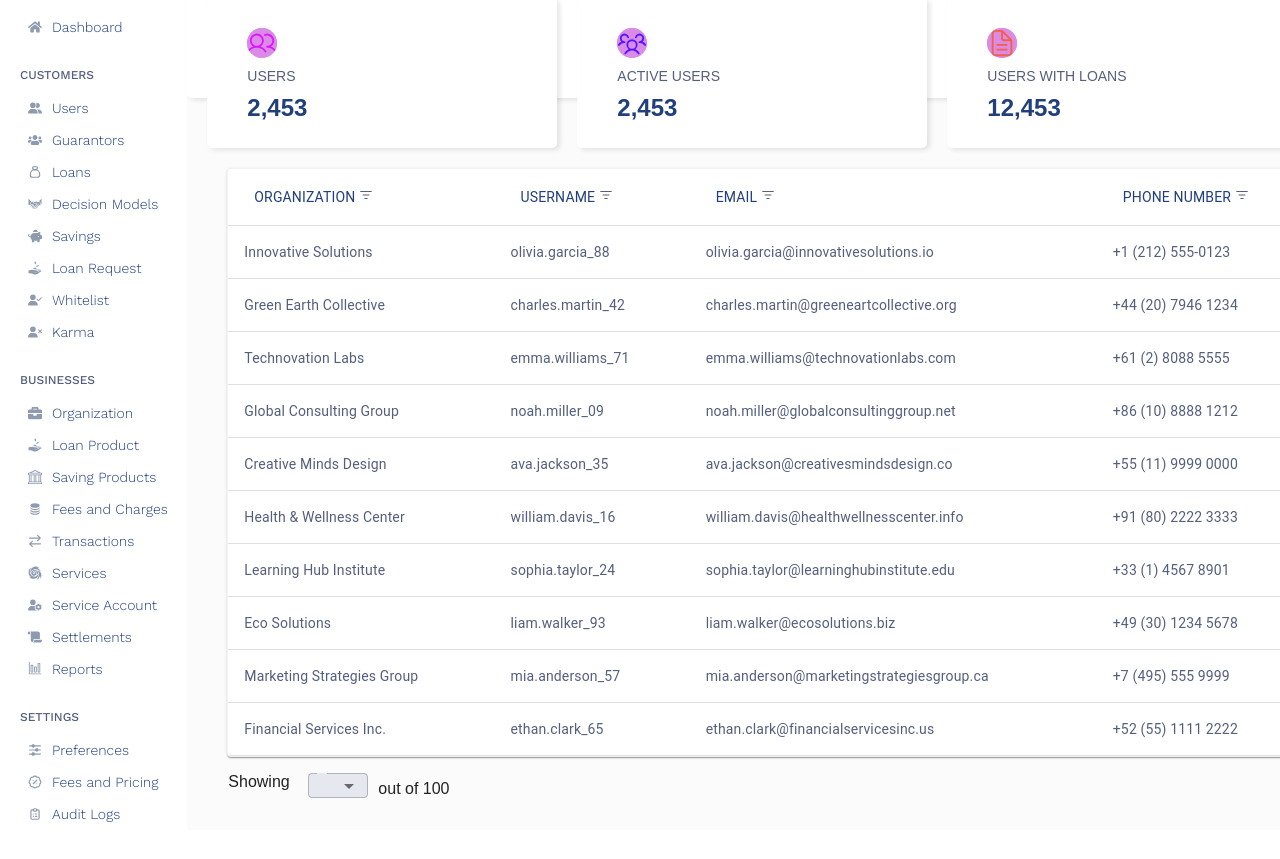
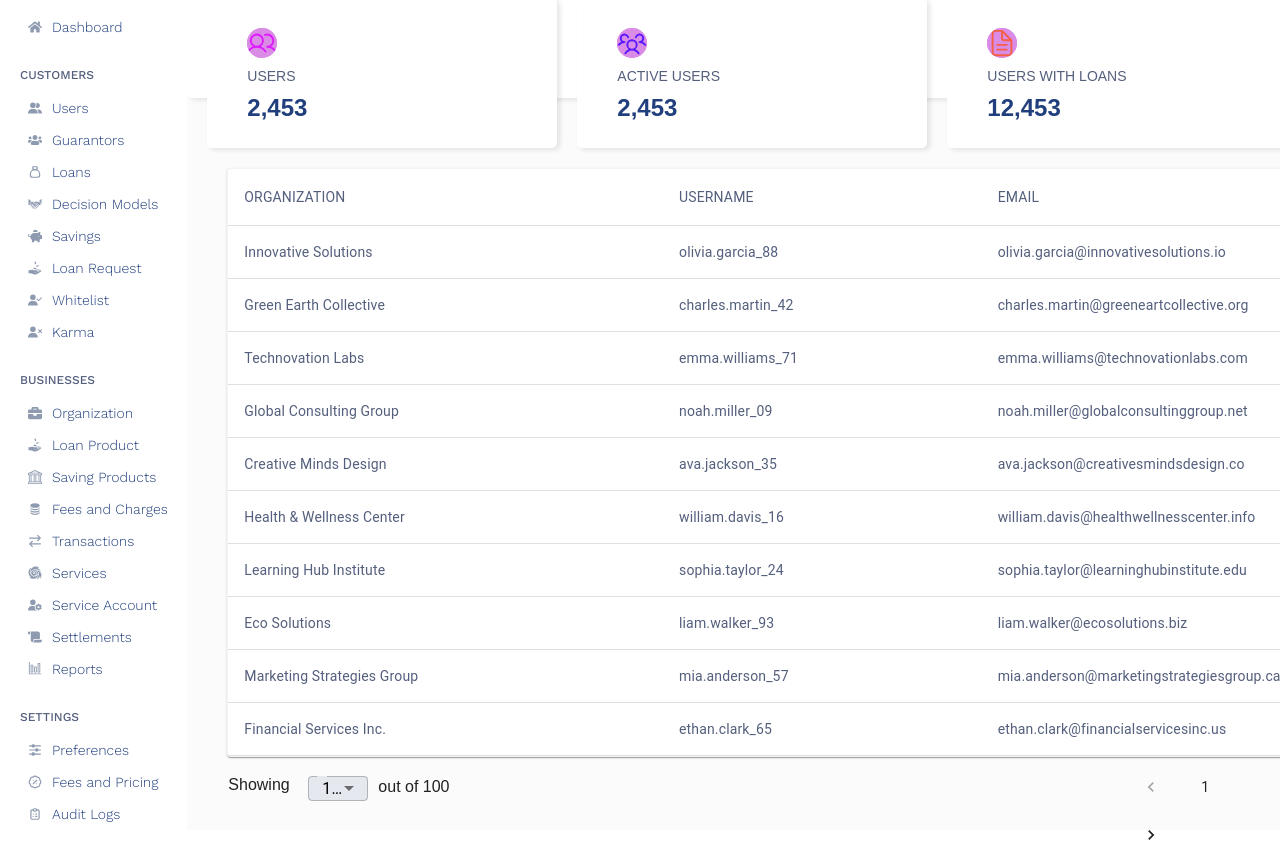
Before and after one commit to youngedge/lendsqrFigma, a React (Create React App) app: page /Dashboard in a window 1280 px wide. Shown: the part 162-1021 px from the top of the page. Before the commit the page ends 992 px from the top, so only its background shows below. Built offline with nearby package versions, Linux system fonts and the light colour scheme; the HTML template or start-up script is replaced by a standard one; a web font is replaced by a local one.

Commit message:
pagination changes

```diff
--- a/package.json
+++ b/package.json
@@ -5,6 +5,7 @@
   "dependencies": {
     "@emotion/react": "^11.11.3",
     "@emotion/styled": "^11.11.0",
+    "@mui/icons-material": "^5.15.11",
     "@mui/material": "^5.15.10",
     "@testing-library/jest-dom": "^5.17.0",
     "@testing-library/react": "^13.4.0",
@@ -12,6 +13,7 @@
     "react": "^18.2.0",
     "react-dom": "^18.2.0",
     "react-icons": "^5.0.1",
+    "react-paginate": "^8.2.0",
     "react-router-dom": "^6.22.0",
     "web-vitals": "^2.1.4"
   },
--- a/src/Components/table/table.css
+++ b/src/Components/table/table.css
@@ -23,7 +23,12 @@
     position: absolute;
 }
 .numbr{
-    position:fixed;
-    margin-top: -1.4%;
+    position:relative;
+    margin-top: -10%;
     margin-left: 150px;
 }
+.pagination{
+    position: absolute;
+    margin-top: 0.5%;
+    margin-left: 70%;
+}
--- a/src/Components/table/table.jsx
+++ b/src/Components/table/table.jsx
@@ -1,4 +1,4 @@
-import React from 'react';
+import React, { useState } from 'react';
 import './table.css';
 import Table from '@mui/material/Table';
 import TableBody from '@mui/material/TableBody';
@@ -9,6 +9,7 @@ import TableRow from '@mui/material/TableRow';
 import Paper from '@mui/material/Paper';
 import { LuListFilter } from "react-icons/lu";
 import { Select, MenuItem } from '@mui/material';
+import Pagination from '@mui/material/Pagination';
 
 const rows = [
   {
@@ -97,76 +98,78 @@ const TableFooter = ({ rowCount, rowsPerPage, onRowsPerPageChange }) => {
   const handleRowsPerPageChange = (event) => {
     onRowsPerPageChange(event.target.value);
   };
+
   return (
     <div className='footer'>
       <div className='shw'>
-            Showing</div>
+        Showing
+      </div>
       <div>
         <Select className='drpDown'
           value={rowsPerPage}
-            //   onChange={handleRowsPerPageChange}
-              style={{ background: "#213F7D1A", color: "black",}}>
-              <MenuItem value={rowCount}>{rowCount}</MenuItem>
+          onChange={handleRowsPerPageChange}
+          style={{ background: "#213F7D1A", color: "black" }}
+        >
+          <MenuItem value={rowCount}>100</MenuItem>
+          {/* <MenuItem value={10}>10</MenuItem>
+          <MenuItem value={25}>25</MenuItem> */}
         </Select>
-            <div className='numbr'>out of 100</div>
+        <div className='numbr'>out of {100}</div>
       </div>
     </div>
   );
 };
 
-const table = () => {
+const UserTable = () => {
+  const [page, setPage] = useState(0);
+  const [rowsPerPage, setRowsPerPage] = useState(10);
+
+  const handleChangePage = (event, newPage) => {
+    setPage(newPage);
+  };
+
+  const handleRowsPerPageChange = (event) => {
+    setRowsPerPage(event.target.value);
+    setPage(0); // Reset to the first page
+  };
+
   return (
     <TableContainer component={Paper} className='table'>
       <Table sx={{ minWidth: 650 }} aria-label="simple table">
         <TableHead>
           <TableRow>
-            <TableCell className='tablecell' >
-              <span> ORGANIZATION </span>
-              <LuListFilter className='filtericon'/>
-            </TableCell>
-            <TableCell className='tablecell' >
-              <span> USERNAME </span>
-              <LuListFilter className='filtericon'/>
-            </TableCell>
-            <TableCell className='tablecell' >
-              <span> EMAIL </span>
-              <LuListFilter className='filtericon'/>
-            </TableCell>
-            <TableCell className='tablecell' >
-              <span> PHONE NUMBER </span>
-              <LuListFilter className='filtericon'/>
-            </TableCell>
-            <TableCell className='tablecell'>
-              <span> DATE JOINED </span>
-              <LuListFilter className='filtericon'/>
-            </TableCell>
-            <TableCell className='tablecell' >
-              <span> STATUS </span>
-              <LuListFilter className='filtericon'/>
-            </TableCell>
+            <TableCell className='tablecell'>ORGANIZATION</TableCell>
+            <TableCell className='tablecell'>USERNAME</TableCell>
+            <TableCell className='tablecell'>EMAIL</TableCell>
+            {/* Add more TableCell elements for other properties */}
           </TableRow>
         </TableHead>
         <TableBody>
-          {rows.map((row) => (
-            <TableRow
-              key={row.username}
-              // sx={{ '&:last-child td, &:last-child th': { border: 0 } }}
-            >
-              <TableCell className='tablecell'>
-                {row.organization_name}
-              </TableCell>
+          {rows
+            .slice(page * rowsPerPage, page * rowsPerPage + rowsPerPage)
+            .map((row) => (
+              <TableRow key={row.username} >
+                <TableCell className='tablecell'>{row.organization_name}</TableCell>
                 <TableCell className='tablecell'>{row.username}</TableCell>
                 <TableCell className='tablecell'>{row.email}</TableCell>
-              <TableCell className='tablecell'>{row.phone_number}</TableCell>
-              <TableCell className='tablecell'>{row.date_joined}</TableCell>
-              <TableCell className='tablecell'>{row.status}</TableCell>
+                {/* Add more TableCell elements to render other properties */}
               </TableRow>
             ))}
         </TableBody>
       </Table>
-      <TableFooter rowCount={rows.length} />
+      <TableFooter
+        rowCount={rows.length}
+        rowsPerPage={rowsPerPage}
+        onRowsPerPageChange={handleRowsPerPageChange}
+      />
+      <Pagination
+        className='pagination'
+        count={Math.ceil(rows.length / rowsPerPage)}
+        page={page}
+        // onChange={handleChangePage}
+      />
     </TableContainer>
   );
 };
 
-export default table;
+export default UserTable;
```
Also changed, not shown: 1 other file (tests, documents, lock files or other folders). Lines whose indentation alone changed are shown as unchanged.
